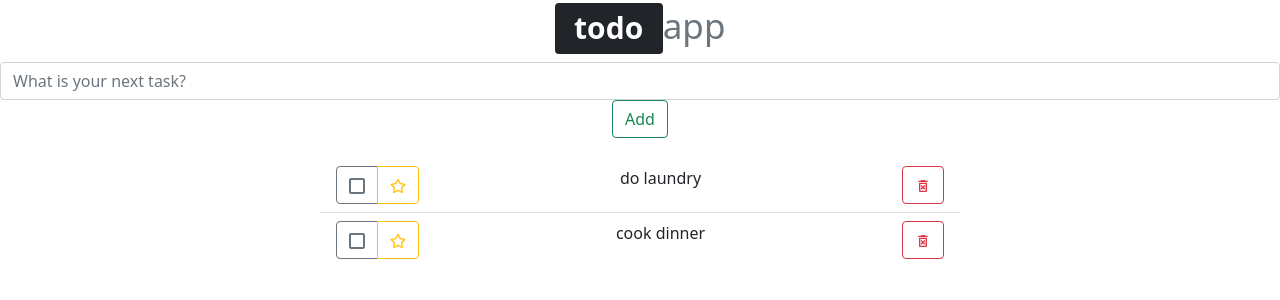
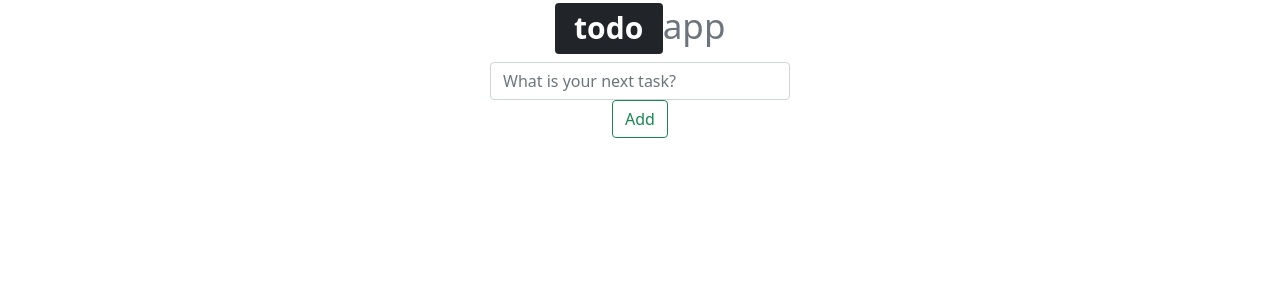
Before and after one commit to RNedder/todo-app, a React (Create React App) app: page / in a window 1280 px wide. Shown: the top 300 px of the page. Built offline with nearby package versions, Linux system fonts and the light colour scheme.

Commit message:
styling and REMOVE_COMPLETED reducer case

```diff
--- a/src/App.css
+++ b/src/App.css
@@ -7,3 +7,7 @@
 .task-label {
   padding-left: 0px;
 }
+
+.task-form {
+  max-width: 300px;
+}
--- a/src/App.js
+++ b/src/App.js
@@ -22,6 +22,7 @@ function App() {
       <div className='header-container'>
         <Header />
         <AddTask dispatch={dispatch} />
+        {/* Test Button for removing completed items <button onClick={() => dispatch({ type: 'REMOVE_COMPLETED' })}>Remove Completed</button> */}
       </div>
 
       {/* Task List */}
@@ -33,6 +34,7 @@ function App() {
               <TaskDisplay
                 key={task.id}
                 task={task}
+                completed={task.completed}
                 dispatch={dispatch}
               />
             );
--- a/src/components/AddTask.js
+++ b/src/components/AddTask.js
@@ -1,15 +1,13 @@
-import { useState } from 'react';
 import { Button } from 'reactstrap';
 import { Formik, Field, Form, ErrorMessage } from 'formik';
 import { validateTaskForm } from '../utils/validateTaskForm';
 
 const AddTask = ({ dispatch }) => {
 
-    // OBSOLETE
-    // const [inputValue, updateInput] = useState(''); // tracks the state for the new task to be added
+    /* OBSOLETE WITH FORMIK
+    const [inputValue, updateInput] = useState(''); // tracks the state for the new task to be added
 
-    // OBSOLETE with Formik
-/*     // tracks user input as it is entered or changed
+    // tracks user input as it is entered or changed
     const handleChange = (event) => {
         // event is onChange - target is the text input box - value is user input
         updateInput(event.target.value);
@@ -31,13 +29,15 @@ const AddTask = ({ dispatch }) => {
             onSubmit={handleSubmit}
             validate={validateTaskForm}>
                 <Form>
-                    <Field id='newTask' name='newTask' placeholder='What is your next task?' className='form-control'/>
+                    <Field id='newTask' name='newTask' placeholder='What is your next task?' className='task-form form-control mx-auto'/>
+                    <Button type='submit' color='outline-success'>Add</Button>
                     <ErrorMessage name='newTask'>
                         {(msg) => <p className='text-danger'>{msg}</p>}
                     </ErrorMessage>
-                    <Button type='submit' color='outline-success'>Add</Button>
                 </Form>
         </Formik>
+
+
     )
 };
 
--- a/src/components/TaskDisplay.js
+++ b/src/components/TaskDisplay.js
@@ -2,7 +2,6 @@ import { useState } from 'react';
 import { Button } from 'reactstrap';
 import { ImCheckboxUnchecked, ImCheckboxChecked } from 'react-icons/im';
 import { MdOutlineDeleteForever } from 'react-icons/md';
-import { RiDeleteBin2Fill } from 'react-icons/ri';
 import { FaRegStar, FaStar } from 'react-icons/fa';
 
 
@@ -15,11 +14,8 @@ const TaskDisplay = ({ task, dispatch }) => {
     const [ checked, setChecked ] = useState(false);
     // called when the checkbox button is clicked and toggles if checked depending on current state
     const toggleCheckbox = () => {
-        if (checked === false) {
-            setChecked(true);
-        } else {
-            setChecked(false); // sets false if already checked
-        }
+        checked ? setChecked(false) : setChecked(true);
+        // dispatch({ type: 'TOGGLE_COMPLETE', payload: task }); // dispatches task to toggle the 'complete' property
     };
 
     // useState for the stars
--- a/src/data/TASKS.js
+++ b/src/data/TASKS.js
@@ -1,6 +1,3 @@
-import { v4 as uuid } from 'uuid';
+export const TASKS = [
 
-export const TASKS = [
-    { id: uuid(), name: 'do laundry'}, // test objects - REMOVE LATER
-    { id: uuid(), name: 'cook dinner'}
 ];
--- a/src/data/tasksSlice.js
+++ b/src/data/tasksSlice.js
@@ -9,7 +9,7 @@ export const listReducer = (state, action) => {
         return {
           ...state, // spreads the current state
           tasks: state.tasks.concat([
-            { id: uuid(), name: action.payload, completed: false } // add unique identifier for id so the order can change later
+            { id: uuid(), name: action.payload, completed: true } // add unique identifier for id so the order can change later
           ])
         };
 
@@ -21,6 +21,19 @@ export const listReducer = (state, action) => {
           )
         }
 
+      case 'TOGGLE_COMPLETE':
+        return {
+        // Logic to toggle the completed property between 'true' and 'false'
+      }
+
+      case 'REMOVE_COMPLETED':
+        return {
+          ...state,
+          tasks: state.tasks.filter( // filters the array for all tasks that have a completed property of 'false'
+            (task) => !task.completed
+          )
+        }
+
       // TO DO: add 'CLEAR_COMPLETED_TASKS' case
       default:
         return state;
--- a/src/utils/validateTaskForm.js
+++ b/src/utils/validateTaskForm.js
@@ -4,7 +4,8 @@ export const validateTaskForm = (values) => {
     // Task Validation
     if (!values.newTask) {
         errors.newTask = 'Enter a task';
-    } else if (values.newTask.length > 35) {
+    }
+    else if (values.newTask.length > 35) {
         errors.newTask = 'Must be 35 characters or less';
     }
     // TODO - check if task already exists
```
